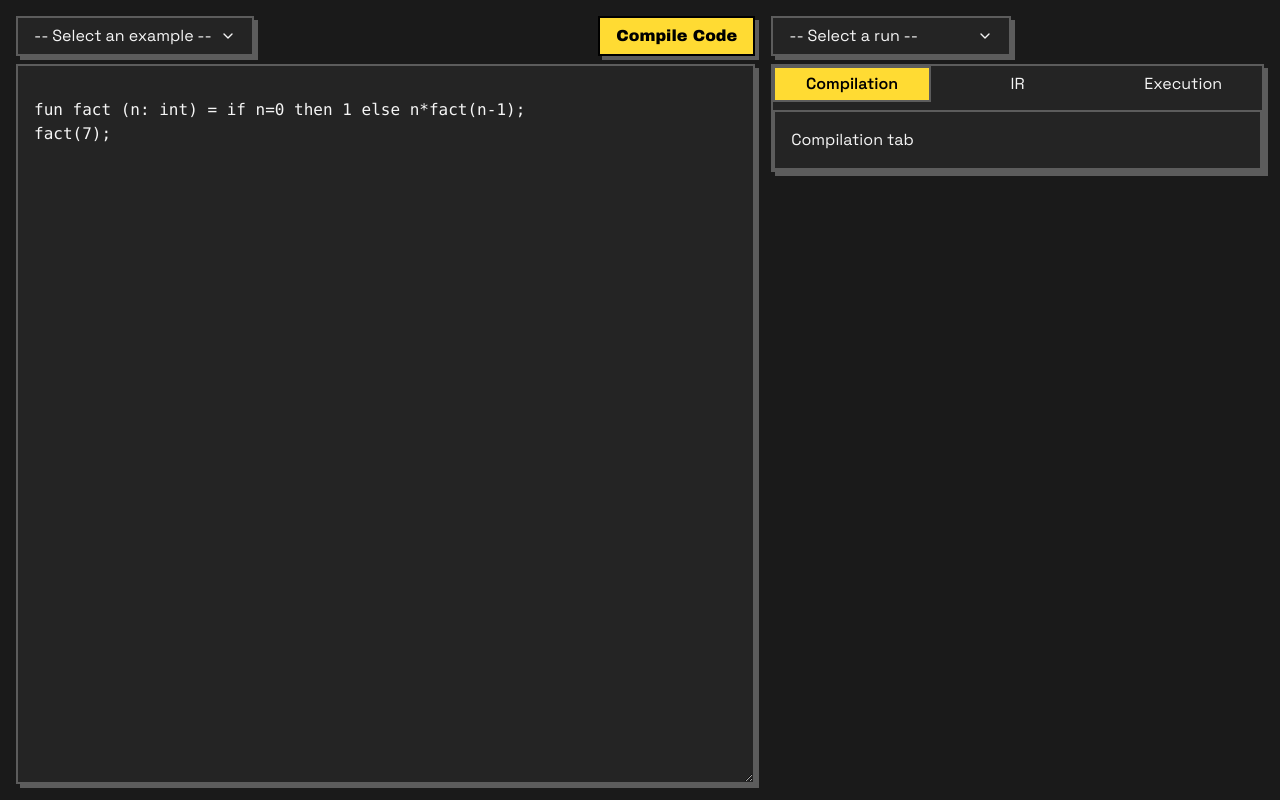
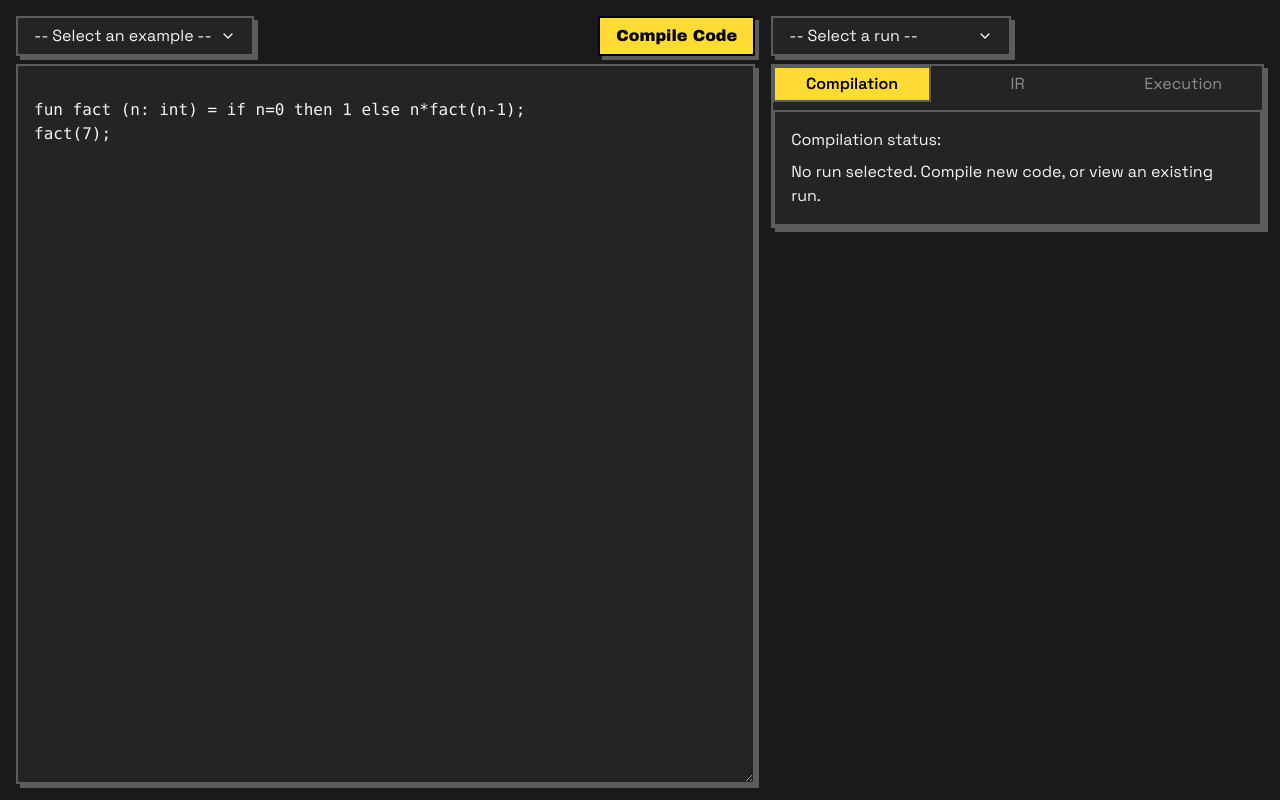
Before and after one commit to ValerianClerc/caraml-playground, a React (Vite) app in the folder client/: page / in a window 1280 px wide. Built offline with nearby package versions, Linux system fonts and the light colour scheme.

Commit message:
Add CompilationTab, add disabled states and auto-resetting tabs to ExecSidePanel

```diff
--- a/client/src/components/side-panel/CompilationTab.tsx
+++ b/client/src/components/side-panel/CompilationTab.tsx
@@ -1,11 +1,33 @@
 import { selectCurrentRun, useAppState } from "@/state";
+import { Text } from "@/components/retroui/Text";
+import { Button } from "@/components/retroui/Button";
 
 export const CompilationTab = () => {
   const currentRun = useAppState(selectCurrentRun)
 
-  if (!currentRun) return <p>No run selected. Compile new code, or view an existing run.</p>;
-  if (currentRun?.status === "failed") return <p>Compilation failed with error: {currentRun?.errorMessage}</p>;
-  if (currentRun?.status !== "succeeded") return <p>Compilation status is "{currentRun?.status}". Executable artifacts are only available for succeeded runs.</p>;
+  let message = '';
+  let statusColor = '';
+  if (!currentRun) {
+    message = 'No run selected. Compile new code, or view an existing run.';
+  } else if (currentRun?.status === "failed") {
+    message = `Compilation failed with error: ${currentRun?.errorMessage}`;
+    statusColor = 'text-red-600';
+  } else if (currentRun?.status !== "succeeded") {
+    message = `Executable artifacts are only available for succeeded runs.`;
+    statusColor = 'text-yellow-600';
+  } else if (currentRun?.status === "succeeded") {
+    statusColor = 'text-green-700';
+  }
 
-  return <p>Compilation succeeded!</p>
+  return <div className="gap-2 flex flex-col">
+    <Text>Compilation status: <span className={`font-semibold ${statusColor}`}>{currentRun?.status}</span></Text>
+    <Text>{message}</Text>
+
+    {currentRun?.code && (
+      <>
+        <Text as="h5">Source code:</Text>
+        <code className="block whitespace-pre-wrap font-mono text-sm border-2 border-border rounded p-2">{currentRun?.code.trim()}</code>
+      </>
+    )}
+  </div>
 }
--- a/client/src/components/side-panel/ExecSidePanel.tsx
+++ b/client/src/components/side-panel/ExecSidePanel.tsx
@@ -1,18 +1,36 @@
+import { selectCurrentRun, useAppState } from "@/state";
 import { Card } from "../retroui/Card";
 import { Tabs, TabsContent, TabsPanels, TabsTrigger, TabsTriggerList } from "../retroui/Tab";
+import { CompilationTab } from "./CompilationTab";
+import { useEffect, useState } from "react";
 
 export const ExecSidePanel = () => {
+  const currentRun = useAppState(selectCurrentRun)
+  const [selectedTabIndex, setSelectedTabIndex] = useState<number | undefined>(0);
+
+  useEffect(() => {
+    // if current tab is IR or Execution, and currentRun becomes invalid, switch to Compilation tab
+    if (selectedTabIndex && selectedTabIndex > 0) {
+      if (!currentRun || currentRun.status !== "succeeded") {
+        setSelectedTabIndex(0);
+      }
+    }
+  }, [currentRun])
+
+  const shouldDisableIRandExecTabs = !currentRun || currentRun.status !== "succeeded";
+  const disabledText = "Must successfully compile code to enable this tab.";
+
   return (
     <Card>
-      <Tabs>
+      <Tabs selectedIndex={selectedTabIndex} onChange={setSelectedTabIndex} >
         <TabsTriggerList className="w-full">
-          <TabsTrigger className="flex-1 min-w-0 truncate">Compilation</TabsTrigger>
-          <TabsTrigger className="flex-1 min-w-0 truncate">IR</TabsTrigger>
-          <TabsTrigger className="flex-1 min-w-0 truncate">Execution</TabsTrigger>
+          <TabsTrigger className="flex-1 min-w-0 truncate" >Compilation</TabsTrigger>
+          <TabsTrigger className="flex-1 min-w-0 truncate" disabled={shouldDisableIRandExecTabs} disabledText={disabledText}>IR</TabsTrigger>
+          <TabsTrigger className="flex-1 min-w-0 truncate" disabled={shouldDisableIRandExecTabs} disabledText={disabledText}>Execution</TabsTrigger>
         </TabsTriggerList>
         <TabsPanels>
           <TabsContent>
-            Compilation tab
+            <CompilationTab />
           </TabsContent>
           <TabsContent>
             IR tab
```
